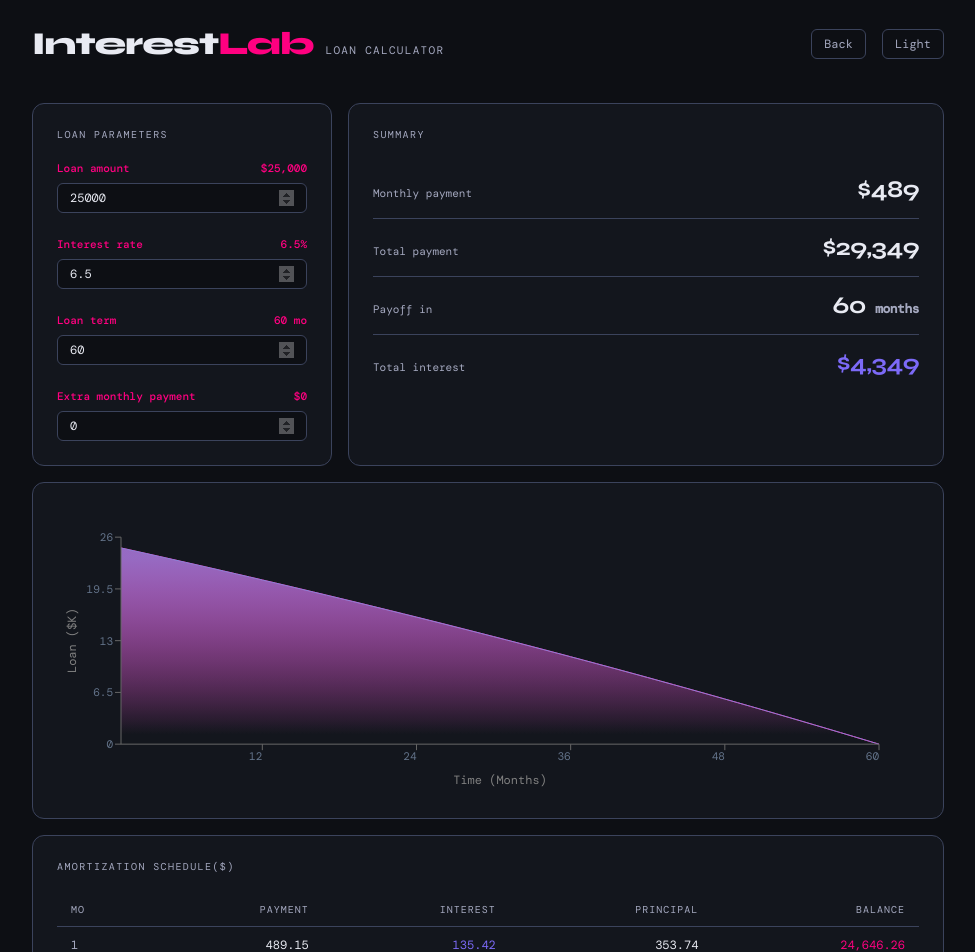
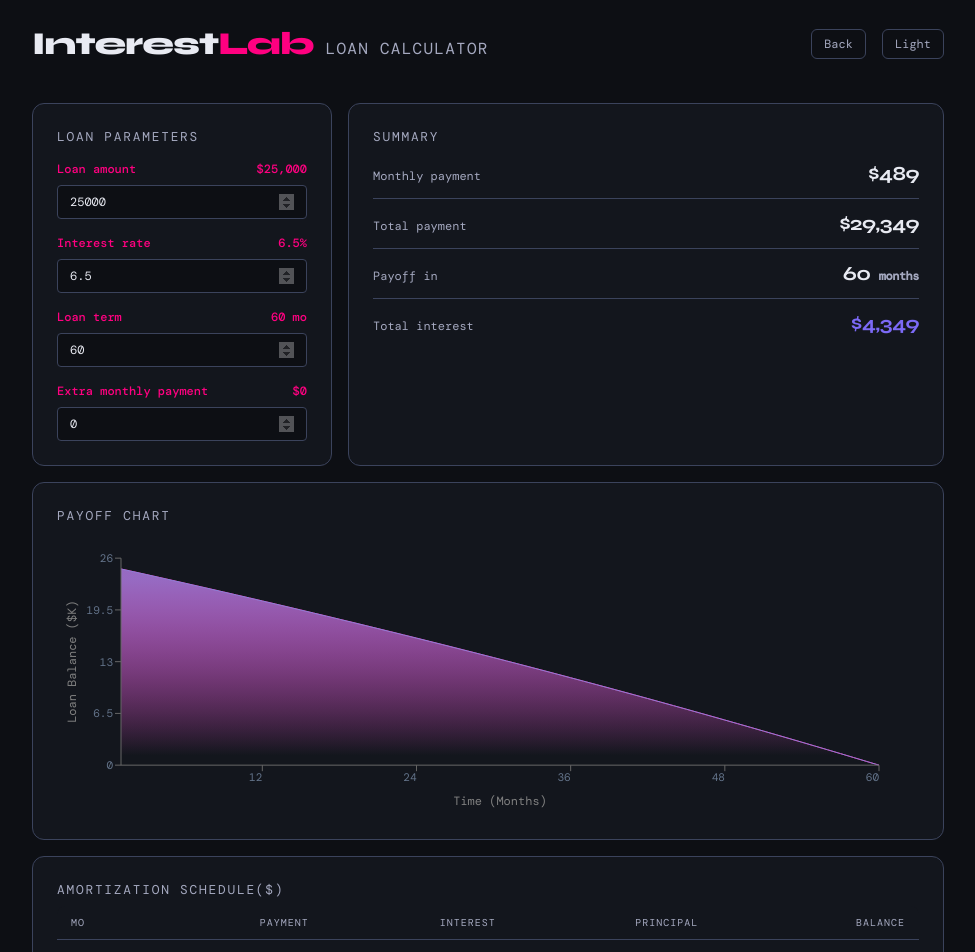
Before and after one commit to Knopkaivy/interest-lab, a React (Vite) app: page /loan in a window 1280 px wide. Shown: the top 952 px of the page, without its empty margins (152-1127 px from the left). Built offline with nearby package versions, Linux system fonts and the light colour scheme; the HTML template or start-up script is replaced by a standard one; a web font is replaced by a local one.

Commit message:
Update Loan Calculator headings and styles

```diff
--- a/src/components/Header.css
+++ b/src/components/Header.css
@@ -22,9 +22,10 @@
 }
 
 .tagline {
-  font-size: 11px;
+  font-size: 1rem;
+  font-weight: 400;
   color: var(--muted);
-  letter-spacing: 0.12em;
+  letter-spacing: 0.08em;
   text-transform: uppercase;
 }
 
--- a/src/components/Header.tsx
+++ b/src/components/Header.tsx
@@ -18,7 +18,7 @@ export default function Header(){
   return(
         <div className="header">
           <div className="logo">Interest<span>Lab</span></div>
-          <div className="tagline">{getTagline(pathname)}</div>
+          <h1 className="tagline">{getTagline(pathname)}</h1>
           <div className="buttons-container">
             {
                 pathname !== '/' &&
--- a/src/components/LoanAmortizationSchedule.css
+++ b/src/components/LoanAmortizationSchedule.css
@@ -2,31 +2,39 @@
   background: var(--surface);
   border: 1px solid var(--border);
   border-radius: var(--radius);
+  margin-bottom: 2rem;
   padding: 24px;
   grid-column: 1 / -1;
 }
 
-.table-wrap--loan {
-  overflow-x: auto;
-  max-height: 300px;
-  overflow-y: auto;
+.amortization__card-label{
+  font-size: .8rem;
+  font-weight: 400;
+  letter-spacing: 0.14em;
+  text-transform: uppercase;
+  color: var(--muted);
+  margin-bottom: .5rem;
+}
+
+.amortization__table-wrap--loan {
+  overflow: auto;
   border-radius: 8px;
 }
 
-.table-wrap--loan::-webkit-scrollbar {
+.amortization__table-wrap--loan::-webkit-scrollbar {
   width: 4px;
   height: 4px;
 }
 
-.table-wrap--loan::-webkit-scrollbar-track {
+.amortization__table-wrap--loan::-webkit-scrollbar-track {
   background: transparent;
 }
 
-.table-wrap--loan::-webkit-scrollbar-thumb {
+.amortization__table-wrap--loan::-webkit-scrollbar-thumb {
   background: var(--border);
   border-radius: 2px;
 }
 
-.td-balance {
+.amortization__td-balance {
   color: var(--accent);
 }
--- a/src/components/LoanAmortizationSchedule.tsx
+++ b/src/components/LoanAmortizationSchedule.tsx
@@ -10,16 +10,16 @@ export default function LoanAmortizationSchedule(){
         return <tr key={row.month}>
             <td>{row.month}</td>
             <td>{fmt(row.payment)}</td>
-            <td className="td-interest">{fmt(row.interest)}</td>
+            <td className="amortization__td-interest">{fmt(row.interest)}</td>
             <td>{fmt(row.principal)}</td>
-            <td className="td-balance">{fmt(row.balance)}</td>
+            <td className="amortization__td-balance">{fmt(row.balance)}</td>
         </tr>
     })
 
     return(
         <div className="amortization">
-            <div className="card-label">Amortization schedule($)</div>
-            <div className="table-wrap--loan">
+            <h2 className="amortization__card-label">Amortization schedule($)</h2>
+            <div className="amortization__table-wrap--loan">
                 <table>
                     <thead>
                         <tr>
--- a/src/components/LoanChart.css
+++ b/src/components/LoanChart.css
@@ -5,8 +5,19 @@
     padding: 24px;
     grid-column: 1 / -1;
     display: flex;
+    flex-direction: column;
     justify-content: center;
     align-items: center;
+}
+
+.loan-chart__card-label{
+    align-self: flex-start;
+    font-size: .8rem;
+    font-weight: 400;
+    letter-spacing: 0.14em;
+    text-transform: uppercase;
+    color: var(--muted);
+    margin-bottom: .25rem;
 }
 
 .loan-chart__label{
--- a/src/components/LoanChart.tsx
+++ b/src/components/LoanChart.tsx
@@ -32,10 +32,10 @@ const LoanChart = ({ isAnimationActive = true }) =>{
             return (
                 <div className='loan-chart__tooltip'>
                     <p>{`Month: ${label}`}</p>
+                    <p>{`Balance: $${Math.round(Number(payload[1].value)).toLocaleString()}`}</p>
                     {
-                        extraPayment ? <p>{`Balance w/extra payment: $${Math.round(Number(payload[0].value)).toLocaleString()}`}</p> : <></>
+                        extraPayment ? <p>{`With Extra Payment: $${Math.round(Number(payload[0].value)).toLocaleString()}`}</p> : <></>
                     }
-                    <p>{`Balance: $${Math.round(Number(payload[1].value)).toLocaleString()}`}</p>
                 </div>
             )
         }
@@ -61,6 +61,7 @@ const formatCurrency = (number: number) => {
 
     return(
         <div className="loan-chart">
+            <h2 className='loan-chart__card-label'>Payoff Chart</h2>
             <AreaChart
                 style={{ width: '100%', aspectRatio: 3 }}
                 responsive
@@ -81,7 +82,7 @@ const formatCurrency = (number: number) => {
                     <Label className='loan-chart__label' value="Time (Months)" position="insideBottom" offset={-10} />
                 </XAxis>
                 <YAxis tickFormatter={formatCurrency} width="auto" tick={{ fontSize: 11, fill: "#64748b" }}>
-                    <Label className='loan-chart__label' value="Loan ($K)" position="insideLeft" angle={-90}  offset={-15} />
+                    <Label className='loan-chart__label' value="Loan Balance ($K)" position="insideLeft" angle={-90}  offset={-15} />
                 </YAxis>
                 <Tooltip content={CustomTooltip}  />
                 <Area
--- a/src/components/LoanInputPanel.css
+++ b/src/components/LoanInputPanel.css
@@ -1,12 +1,63 @@
+.loan-input__panel {
+  background: var(--surface);
+  border: 1px solid var(--border);
+  border-radius: var(--radius);
+  padding: 1.5rem;
+}
+
+.loan-input__card-label {
+  font-size: .8rem;
+  font-weight: 400;
+  letter-spacing: 0.14em;
+  text-transform: uppercase;
+  color: var(--muted);
+  margin-bottom: 1rem;
+}
+
+.loan-input__field {
+  margin-bottom: 1rem;
+}
+
+.loan-input__field:last-child {
+  margin-bottom: 0;
+}
+
+.loan-input__field-label {
+  display: flex;
+  justify-content: space-between;
+  font-size: .75rem;
+  color: var(--muted);
+  margin-bottom: .5rem;
+}
+
+.loan-input__field-label span {
+  color: var(--accent);
+  font-weight: 500;
+}
+
+.loan-input__field-radio{
+  display: flex;
+  gap: .5rem;
+}
+
+.loan-input__field-radio-label{
+  font-size: .75rem;
+  color: var(--muted);
+  padding: .5rem;
+  background-color: var(--bg);
+  border: 1px solid var(--bg);
+  border-radius: 4px;
+}
+
 input[type=number] {
   width: 100%;
   background: var(--bg);
   border: 1px solid var(--border);
-  border-radius: 6px;
+  border-radius: 4px;
   color: var(--text);
   font-family: var(--mono);
-  font-size: 12px;
-  padding: 6px 12px;
+  font-size: .75rem;
+  padding: .5rem .75rem;
   outline: none;
   transition: border-color 0.15s;
 }
--- a/src/components/LoanInputPanel.tsx
+++ b/src/components/LoanInputPanel.tsx
@@ -10,33 +10,33 @@ export default function LoanInputPanel(){
     } = useLoan();
 
     return (
-        <div className="input-panel">
-            <div className="card-label">Loan parameters</div>
-            <div className="field">
-                <div className="field-label">
+        <div className="loan-input__panel">
+            <h2 className="loan-input__card-label">Loan parameters</h2>
+            <div className="loan-input__field">
+                <div className="loan-input__field-label">
                     <span>Loan amount</span>
                     <span>${loanAmount.toLocaleString()}</span>
                 </div>
                 <input type="number" min={1000} max={100000} step={500} value={loanAmount} onChange={e => setLoanAmount(Number(e.target.value))} />
             </div>
 
-                <div className="field">
-                    <div className="field-label">
+                <div className="loan-input__field">
+                    <div className="loan-input__field-label">
                         <span>Interest rate</span>
                         <span>{interestRate}%</span>
                     </div>
                     <input type="number" min={0} max={25} step={.1} value={interestRate} onChange={e => setInterestRate(Number(e.target.value))} />
                 </div>
 
-                <div className="field">
-                    <div className="field-label">
+                <div className="loan-input__field">
+                    <div className="loan-input__field-label">
                         <span>Loan term</span>
                         <span>{loanTerm} mo</span>
                     </div>
                     <input type="number" min={0} max={360} step={1} value={loanTerm} onChange={e => setLoanTerm(Number(e.target.value))} />
                 </div>
-            <div className="field">
-                <div className="field-label">
+            <div className="loan-input__field">
+                <div className="loan-input__field-label">
                     <span>Extra monthly payment</span>
                     <span>${extraPayment}</span>
                 </div>
--- a/src/components/LoanResultsSummary.css
+++ b/src/components/LoanResultsSummary.css
@@ -1,6 +1,60 @@
-.unit {
-  font-size: 13px;
+.loan__results-summary {
+  background: var(--surface);
+  border: 1px solid var(--border);
+  border-radius: var(--radius);
+  padding: 1.5rem;
+}
+
+.loan__card-label{
+  font-size: .8rem;
+  font-weight: 400;
+  letter-spacing: 0.14em;
+  text-transform: uppercase;
+  color: var(--muted);
+  margin-bottom: 1rem;
+}
+
+.loan__stat-row {
+  display: flex;
+  justify-content: space-between;
+  align-items: baseline;
+  padding: .75rem 0;
+  border-bottom: 1px solid var(--border);
+}
+
+.loan__stat-row:first-of-type {
+  padding-top: 0;
+}
+
+.loan__stat-row:last-child {
+  border-bottom: none;
+  padding-bottom: 0;
+}
+
+.loan__stat-key {
+  font-size: .75rem;
+  color: var(--muted);
+}
+
+.loan__stat-val {
+  font-family: var(--display);
+  font-weight: 700;
+  font-size: 1.25rem;
+  letter-spacing: -0.5px;
+  color: var(--text);
+}
+
+.loan__stat-val.accent {
+  color: var(--accent);
+}
+
+.loan__stat-val.purple {
+  color: var(--accent2);
+}
+
+.loan__unit {
+  font-size: .75rem;
   font-family: var(--mono);
   color: var(--muted);
-  margin-left: 4px;
+  margin-left: .25rem;
 }
--- a/src/components/LoanResultsSummary.tsx
+++ b/src/components/LoanResultsSummary.tsx
@@ -15,43 +15,41 @@ export default function LoanResultsSummary(){
     const originalTerm = schedule.length;
 
     return(
-        <div className="results-summary">
-            <div className="card-label">
-                Summary
-            </div>
-            <div className="stat-row">
-                <div className="stat-key">Monthly payment</div>
-                <div className="stat-val">{fmt(monthlyPayment)}</div>
+        <div className="loan__results-summary">
+            <h2 className="loan__card-label">Summary</h2>
+            <div className="loan__stat-row">
+                <div className="loan__stat-key">Monthly payment</div>
+                <div className="loan__stat-val">{fmt(monthlyPayment)}</div>
             </div>
 
             {extraPayment > 0 && (
-                <div className="stat-row">
-                    <div className="stat-key">Monthly with extra</div>
-                    <div className="stat-val accent">{fmt(monthlyPayment + extraPayment)}</div>
+                <div className="loan__stat-row">
+                    <div className="loan__stat-key">Monthly with extra</div>
+                    <div className="loan__stat-val accent">{fmt(monthlyPayment + extraPayment)}</div>
                 </div>
             )}
 
-            <div className="stat-row">
-                <div className="stat-key">Total payment</div>
-                <div className="stat-val">{fmt(totalPayment)}</div>
+            <div className="loan__stat-row">
+                <div className="loan__stat-key">Total payment</div>
+                <div className="loan__stat-val">{fmt(totalPayment)}</div>
             </div>
 
-            <div className="stat-row">
-                <div className="stat-key">Payoff in</div>
-                <div className="stat-val">
-                    {originalTerm} <span className="unit">months</span>
+            <div className="loan__stat-row">
+                <div className="loan__stat-key">Payoff in</div>
+                <div className="loan__stat-val">
+                    {originalTerm} <span className="loan__unit">months</span>
                 </div>
             </div>
 
-            <div className="stat-row">
-                <div className="stat-key">Total interest</div>
-                <div className="stat-val purple">{fmt(totalInterest)}</div>
+            <div className="loan__stat-row">
+                <div className="loan__stat-key">Total interest</div>
+                <div className="loan__stat-val purple">{fmt(totalInterest)}</div>
             </div>
 
             { extraPayment > 0 &&
-                (<div className="stat-row">
-                    <div className="stat-key">Total interest saved</div>
-                    <div className="stat-val accent">{fmt(totalFullInterest - totalInterest)}</div>
+                (<div className="loan__stat-row">
+                    <div className="loan__stat-key">Total interest saved</div>
+                    <div className="loan__stat-val accent">{fmt(totalFullInterest - totalInterest)}</div>
                 </div>)
             }
         </div>
```
